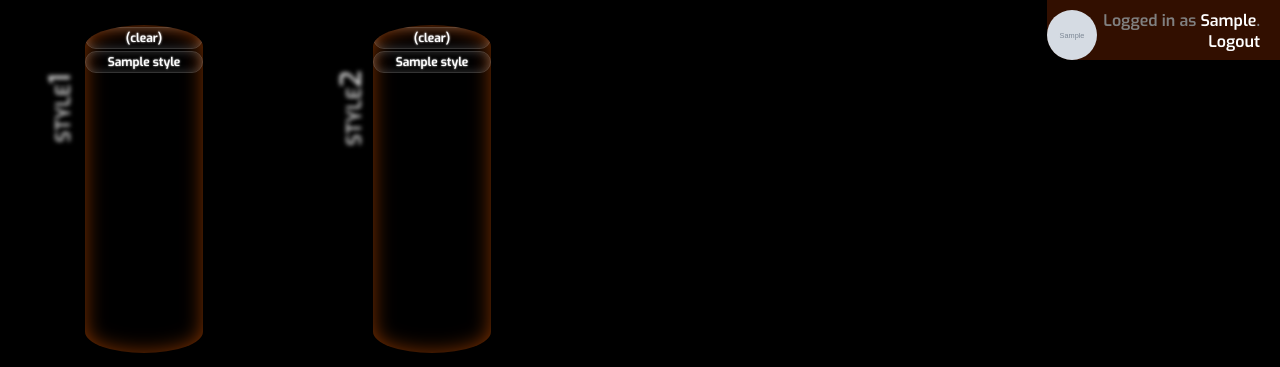
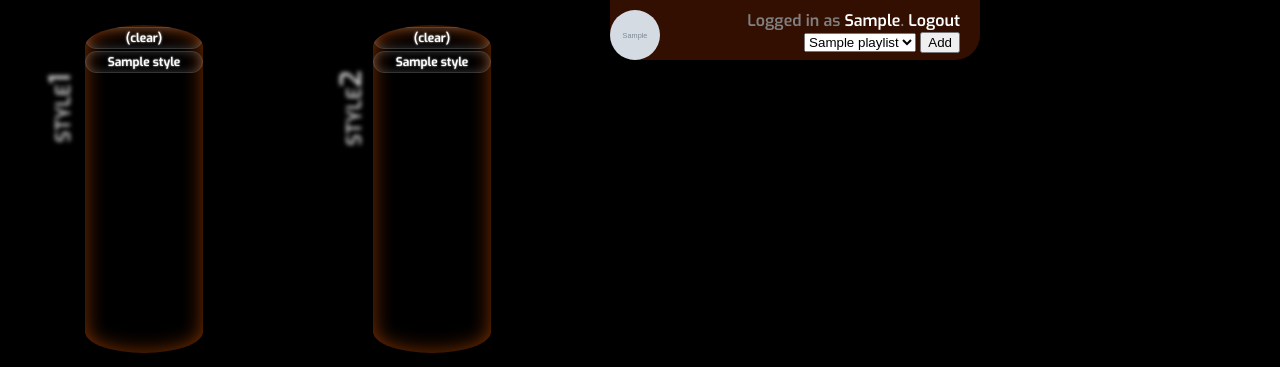
Before and after one commit to endenizen/genredio, a Flask app: template templates/index.html in a window 1280 px wide. Shown: the top 367 px of the page. Run offline with Flask 2, Linux system fonts and the light colour scheme; the template is opened without the code that fills it: most values are stand-ins (such as "Sample title", 1, 10 or a date in 2020); grey boxes marked "Sample" are stand-in pictures; some web fonts are replaced.

Commit message:
Add tracks to playlist! (yay)
- Remove references to database
- Remove some console.logs
- Fix some firefox animations

```diff
--- a/static/main.css
+++ b/static/main.css
@@ -48,8 +48,15 @@ a {
   100% { -webkit-transform: rotateY(0deg); }
 }
 
+@-moz-keyframes rotate {
+  0% { -moz-transform: rotateY(0deg); }
+  50% { -moz-transform: rotateY(180deg); }
+  100% { -moz-transform: rotateY(0deg); }
+}
+
 .logo {
   -webkit-animation: rotate 10s infinite linear;
+  -moz-animation: rotate 10s infinite linear;
   font-family: Damion;
   font-size: 80px;
   text-shadow: 2px 2px 0px rgba(100, 30, 0, 0.5);
@@ -66,6 +73,7 @@ a {
 
 .bottom .logo, .bottom .tracks {
   -webkit-animation: none;
+  -moz-animation: none;
   background: rgba(100, 30, 0, 0.5);
   border-radius: 200px 200px 0 0;
   margin: 0 auto;
@@ -95,12 +103,13 @@ a {
 
 .logged_in {
   position: absolute;
-  right: 0;
+  right: 300px;
   top: 0;
-  border-radius: 0 0 0 25px;
+  border-radius: 0 0 25px 25px;
   background-color: rgba(100, 30, 0, 0.5);
   padding: 10px 20px 0 0;
   text-align: right;
+  min-width: 350px;
 }
 
 .logged_in img {
--- a/static/main.js
+++ b/static/main.js
@@ -15,6 +15,8 @@ App.prototype.init = function() {
 
   this.root.find('.next').on('click', _.bind(this.nextClick, this));
 
+  this.root.find('.add_button').on('click', _.bind(this.addClick, this));
+
   $('#search').on('click', _.bind(this.search, this));
 
   this.$player = $('#player');
@@ -22,11 +24,9 @@ App.prototype.init = function() {
   this.$message = $('.message');
   this.$tracks = $('.tracks');
 
+  this.$playlists = $('.playlists select');
+
   this.setupPlayer();
-};
-
-App.prototype.playerReady = function() {
-
 };
 
 App.prototype.setupPlayer = function() {
@@ -76,15 +76,34 @@ App.prototype.nextClick = function() {
   return false;
 };
 
+App.prototype.addClick = function() {
+  var self = this;
+
+  if (!this.playingTrack) {
+    this.message('No track playing');
+    return;
+  }
+
+  var playlist = this.$playlists.val();
+
+  $.ajax({
+    url: '/add',
+    data: {
+      playlist: playlist,
+      track: this.playingTrack['key']
+    },
+    success: function() {
+      self.message('Added ' + self.playingTrack['name'] + ' to playlist.');
+    }
+  });
+};
+
 App.prototype.debounceSearch = function() {
   var self = this;
   if (this.searchTimeout) {
-    console.info('cleared timeout');
     window.clearTimeout(this.searchTimeout);
   }
-  console.info('setting timeout for debounced search');
   this.searchTimeout = window.setTimeout(function() {
-    console.info('doing debounced search');
     self.search();
   }, 3000);
 };
@@ -101,14 +120,11 @@ App.prototype.search = function() {
     data[key] = mood;
   });
 
-  console.info('searching for', data);
-
   $.ajax({
     url: '/search',
     data: data,
     success: _.bind(this.processResults, this)
   });
-  // etc
 };
 
 App.prototype.message = function(msg) {
@@ -131,13 +147,11 @@ App.prototype.message = function(msg) {
 
 App.prototype.processResults = function(result) {
   var self = this;
-  console.info('results', result);
 
   var keys = _.keys(result.songs);
   var count = keys.length;
 
   if (!count) {
-    this.$player.hide();
     this.message('No results found!');
     return;
   } else {
@@ -156,7 +170,6 @@ App.prototype.processResults = function(result) {
 
   // get the rest ready to queue
   this.toQueue = keys.slice(1);
-  //this.queueIfNeeded();
 };
 
 App.prototype.queueIfNeeded = function() {
@@ -168,7 +181,6 @@ App.prototype.queueIfNeeded = function() {
 };
 
 App.prototype.updateQueueMessage = function(queue) {
-  console.log('updating queue message');
   var msg = '';
   var parts = [];
   if (this.styles['style1']) {
@@ -209,6 +221,8 @@ App.prototype.startPlaying = function() {
 };
 
 App.prototype.updatePlayer = function(song) {
+  this.playingTrack = song;
+
   if (!song) {
     return;
   }
@@ -222,8 +236,6 @@ App.prototype.updatePlayer = function(song) {
 };
 
 App.prototype.play = function(song) {
-  console.info('playing song', song);
-  // then play
   this.getPlayer().rdio_play(song.key);
 };
 
@@ -262,6 +274,7 @@ $(document).ready(function() {
       app.updatePlayer(playingTrack);
       app.queueIfNeeded();
     },
+
     playingSourceChanged: function(playingSource) {
       // The currently playing source changed.
       // The source metadata, including a track listing is inside playingSource.
--- a/templates/index.html
+++ b/templates/index.html
@@ -23,12 +23,22 @@
         <div class="tracks"></div>
         <div class="logo">GenRedio</div>
       </div>
-      <div class="logged_in">
-        <div class="icon"><img src="{{ profile['icon'] }}" /></div>
-        <div>Logged in as <a href="{{ profile['url'] }}" target="_blank">{{ profile['firstName'] }}</a>. <a href="{{ url_for('logout') }}">Logout</a></div>
-      </div>
       <div class="message"></div>
       <div id="app">
+        <div class="logged_in">
+          <div class="icon"><img src="{{ profile['icon'] }}" /></div>
+          <div>
+            Logged in as <a href="{{ profile['url'] }}" target="_blank">{{ profile['firstName'] }}</a>. <a href="{{ url_for('logout') }}">Logout</a>
+            <div class="playlists">
+              <select name="playlists" class="playlists">
+                {% for playlist in playlists['owned'] %}
+                  <option value="{{ playlist['key'] }}">{{ playlist['name'] }}</option>
+                {% endfor %}
+              </select>
+              <input type="button" value="Add" class="add_button" />
+            </div>
+          </div>
+        </div>
         <div id="player">
           <div class="art">
             <img class="main" />
--- a/web.py
+++ b/web.py
@@ -1,24 +1,18 @@
 import os
 
-#import sqlite3
 from flask import Flask, render_template, url_for, redirect, request, session, jsonify
 from werkzeug.contrib.cache import SimpleCache
 from rdio import Rdio
 from pyechonest import song, artist
-#from pprint import pprint
 
-#DATABASE = 'genredio.db'
-
-# get env vars
-SECRET_KEY = os.environ.get('DB_SECRET')
-USERNAME = os.environ.get('DB_USERNAME')
-PASSWORD = os.environ.get('DB_PASSWORD')
-APP_SECRET = os.environ.get('APP_SECRET')
+# echonest id bucket
+BUCKET = 'rdio-us-streaming'
 
 # setup app
 app = Flask(__name__)
-app.secret_key = APP_SECRET
+app.secret_key = os.environ.get('APP_SECRET')
 
+# setup cache
 cache = SimpleCache()
 
 # setup rdio api vars
@@ -26,12 +20,14 @@ rdio_key = os.environ.get('RDIO_API_KEY')
 rdio_secret = os.environ.get('RDIO_API_SECRET')
 playback_token = None
 
-# echonest data
+# echonest data (will do requests on startup)
+# Note: echonest api key should be setup as env variable
+# and not in this file. Name should be ECHO_NEST_API_KEY
 styles = artist.list_terms('style')
 moods = artist.list_terms('mood')
 
 def get_rdio_api():
-  """ access token and access token secret """
+  """ create user-specific or generic rdio api """
   token = session.get('at')
   secret = session.get('ats')
   if token and secret:
@@ -41,6 +37,7 @@ def get_rdio_api():
   return api
 
 def get_playback_token():
+  """ returns a playback token for the flash player """
   token = cache.get('playback_token')
   if token:
     return token
@@ -51,40 +48,44 @@ def get_playback_token():
   cache.set('playback_token', playback_token, 600)
   return playback_token
 
+def echonest_search(styles, moods):
+  """ performs the search on echonest with the given styles and moods """
+  cache_key = 'echo_%s_%s' % (styles, moods)
+  result = cache.get(cache_key)
+  if result:
+    return result
+  try:
+    songs = song.search(
+        style=styles,
+        mood=moods,
+        buckets=['id:%s' % BUCKET],
+        limit=True,
+        results=100)
+    foreign_ids = [s.get_foreign_id(BUCKET) for s in songs]
+    keys = [str(f.split(':')[-1]) for f in foreign_ids]
+  except:
+    # return empty list if there was an error
+    return []
+  cache.set(cache_key, keys, 600)
+  return keys
+
 @app.route('/')
 def index():
   profile = None
+  playlist_list = None
   api = get_rdio_api()
 
   if api.token:
     user = api.call('currentUser')
     if user.has_key('result'):
       profile = user['result']
+    playlists = api.call('getPlaylists')
+    if playlists.has_key('result'):
+      playlist_list = playlists['result']
 
   playback_token = get_playback_token()
 
-  return render_template('index.html', profile=profile, styles=styles, moods=moods, playback_token=playback_token)
-
-def echonest_search(styles, moods):
-  cache_key = 'echo_%s_%s' % (styles, moods)
-  app.logger.error('loading key %s' % cache_key)
-  result = cache.get(cache_key)
-  if result:
-    return result
-  app.logger.error('Hey the method is being called')
-  try:
-    songs = song.search(
-        style=styles,
-        mood=moods,
-        buckets=['id:rdio-us-streaming'],
-        limit=True,
-        results=100)
-    foreign_ids = [s.get_foreign_id('rdio-us-streaming') for s in songs]
-    keys = [str(f.split(':')[-1]) for f in foreign_ids]
-  except:
-    return []
-  cache.set(cache_key, keys, 600)
-  return keys
+  return render_template('index.html', profile=profile, styles=styles, moods=moods, playback_token=playback_token, playlists=playlist_list)
 
 @app.route('/search')
 def search():
@@ -114,6 +115,21 @@ def search():
   rdio_songs = result['result']
 
   return jsonify(songs=rdio_songs)
+
+@app.route('/add')
+def add():
+  params = dict([part.split('=') for part in request.query_string.split('&')])
+
+  playlist = params['playlist']
+  track = params['track']
+
+  api = get_rdio_api()
+  result = api.call('addToPlaylist', {
+    'playlist': playlist,
+    'tracks': track
+  })
+
+  return jsonify(result=result)
 
 @app.route('/login')
 def login():
@@ -149,6 +165,6 @@ def logout():
   return redirect(url_for('index'))
 
 if __name__ == '__main__':
-    # Bind to PORT if defined, otherwise default to 5000.
-    port = int(os.environ.get('PORT', 5000))
-    app.run(host='0.0.0.0', port=port, debug=True)
+  # Bind to PORT if defined, otherwise default to 5000.
+  port = int(os.environ.get('PORT', 5000))
+  app.run(host='0.0.0.0', port=port, debug=True)
```
Also changed, not shown: 1 other file.
